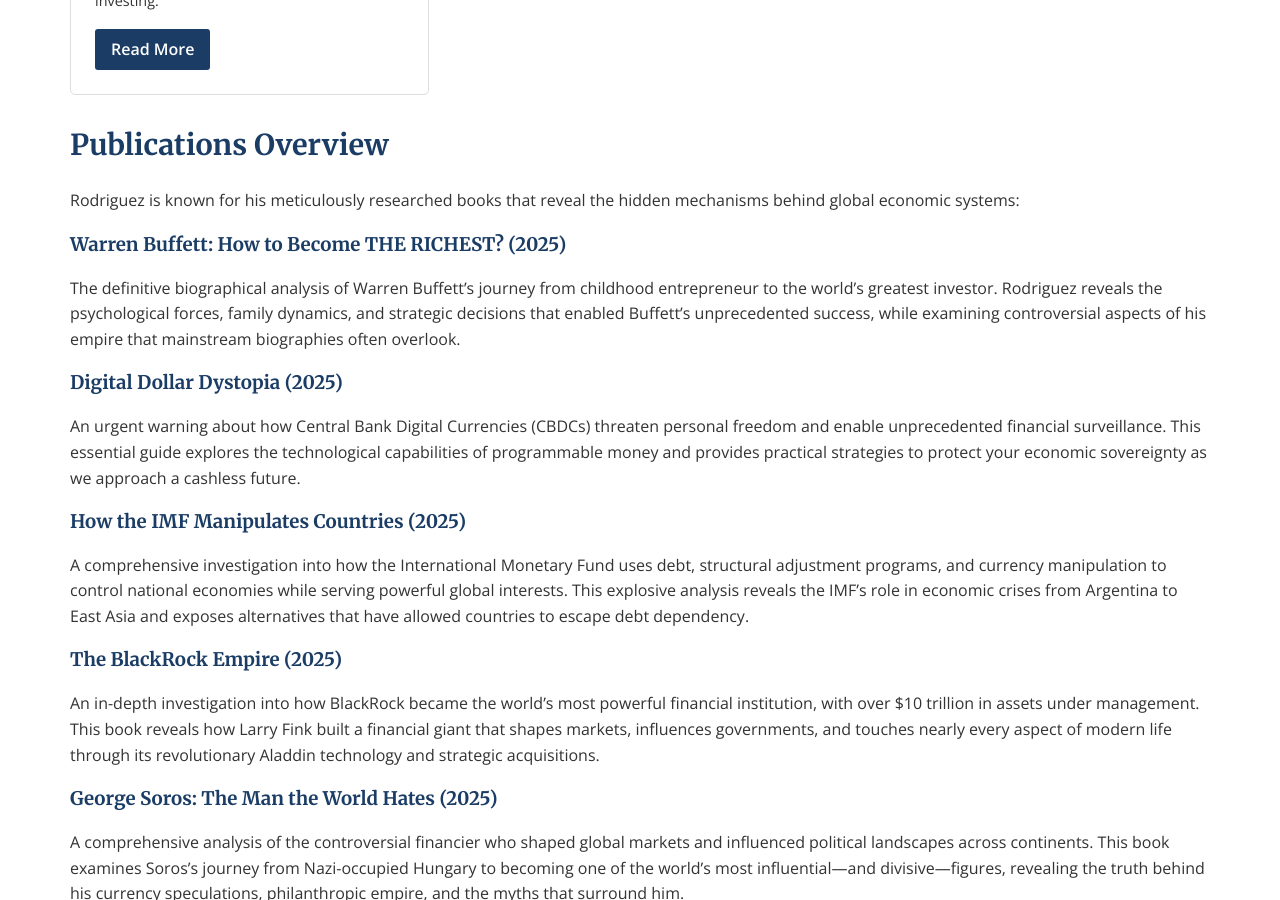
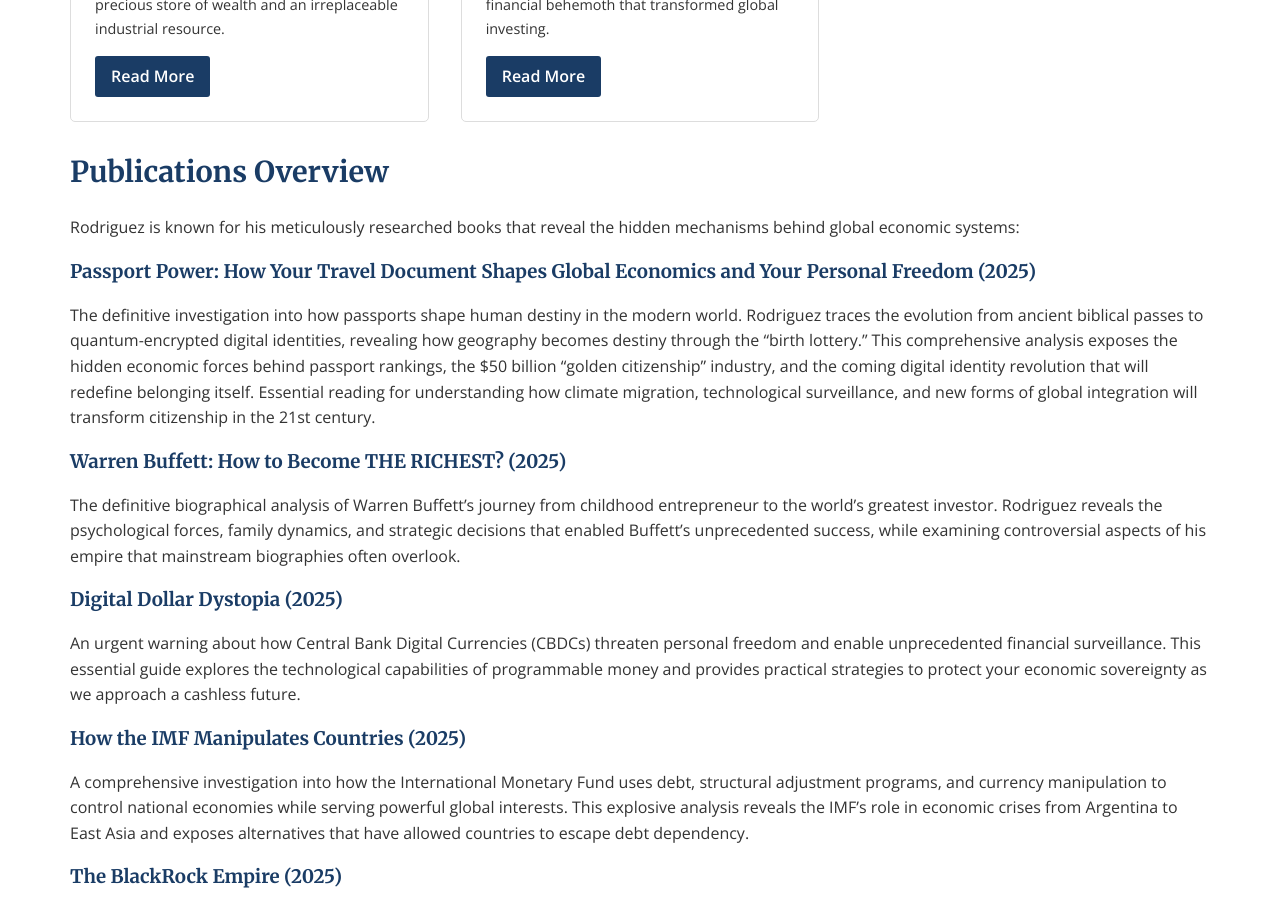
Before and after one commit to Zews123/michael-rodriguez-books, a Jekyll site: the page built from books/index.md, in a window 1280 px wide and 900 px high, scrolled down 2932 px. Built offline with Jekyll 4.4.1, drawn with Linux system fonts in a browser that asks for light colours; some of the changed text lies outside the part shown.

Commit message:
Update index.md

```diff
--- a/books/index.md
+++ b/books/index.md
@@ -10,6 +10,15 @@
 Dive into the complex world of global economics, financial markets, and power structures through Michael Rodriguez's insightful and meticulously researched books.
 
 <div class="book-grid">
+  <div class="book-card">
+    <img src="{{ site.baseurl }}/assets/images/Passport_Power.webp" alt="Passport Power Book Cover" style="width: 100%; height: auto; max-height: 400px; object-fit: contain;">
+    <div class="book-card-content">
+      <h3>Passport Power</h3>
+      <p>Discover how your travel document shapes global opportunities, economic freedom, and life chances. From ancient passes to digital citizenship revolution.</p>
+      <a href="{{ site.baseurl }}/books/Passport-Power" class="btn">Read More</a>
+    </div>
+  </div>
+
   <div class="book-card">
     <img src="{{ site.baseurl }}/assets/images/Warren_Buffett.webp" alt="Warren Buffett Book Cover" style="width: 100%; height: auto; max-height: 400px; object-fit: contain;">
     <div class="book-card-content">
@@ -105,6 +114,9 @@
 
 Rodriguez is known for his meticulously researched books that reveal the hidden mechanisms behind global economic systems:
 
+### Passport Power: How Your Travel Document Shapes Global Economics and Your Personal Freedom (2025)
+The definitive investigation into how passports shape human destiny in the modern world. Rodriguez traces the evolution from ancient biblical passes to quantum-encrypted digital identities, revealing how geography becomes destiny through the "birth lottery." This comprehensive analysis exposes the hidden economic forces behind passport rankings, the $50 billion "golden citizenship" industry, and the coming digital identity revolution that will redefine belonging itself. Essential reading for understanding how climate migration, technological surveillance, and new forms of global integration will transform citizenship in the 21st century.
+
 ### Warren Buffett: How to Become THE RICHEST? (2025)
 The definitive biographical analysis of Warren Buffett's journey from childhood entrepreneur to the world's greatest investor. Rodriguez reveals the psychological forces, family dynamics, and strategic decisions that enabled Buffett's unprecedented success, while examining controversial aspects of his empire that mainstream biographies often overlook.
 
```
